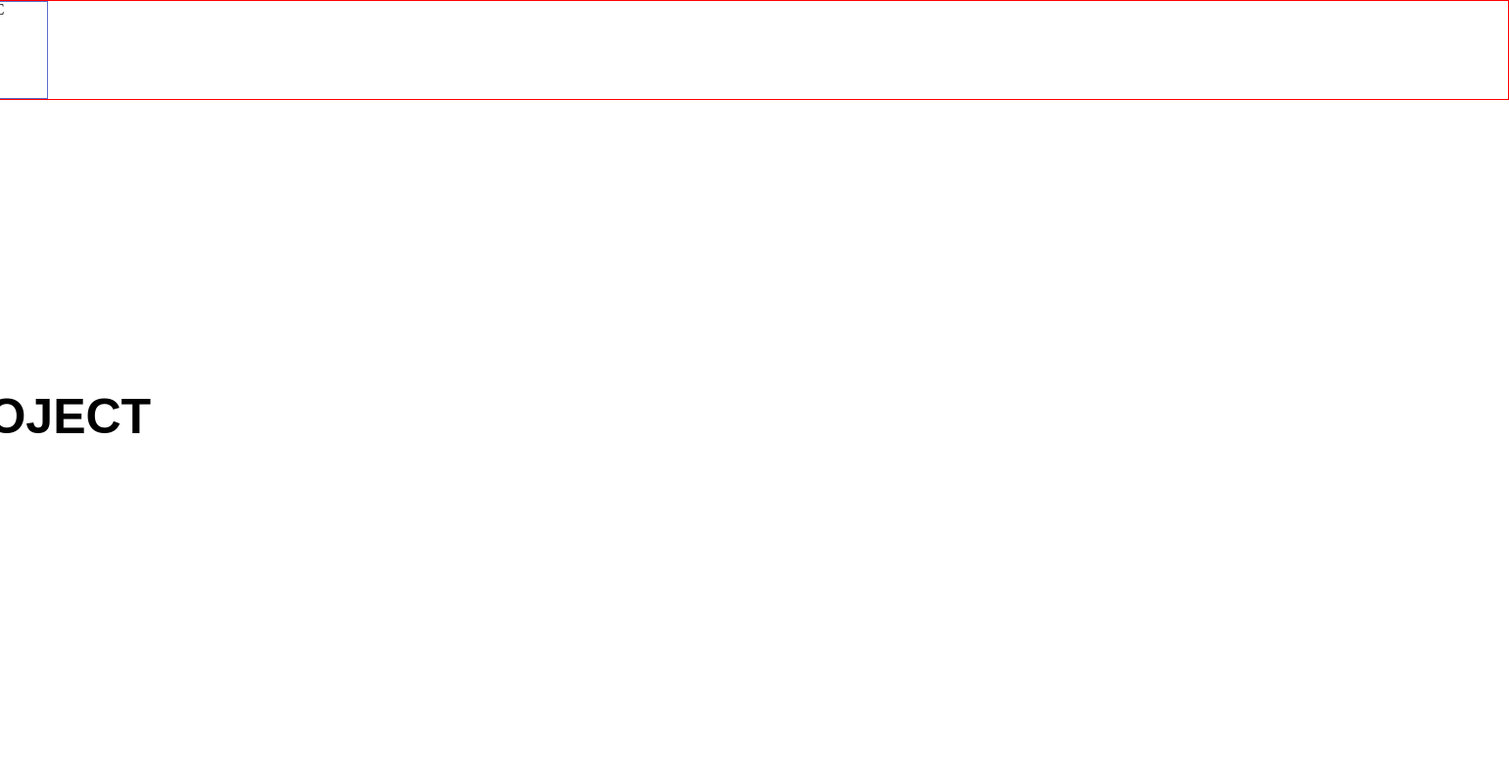
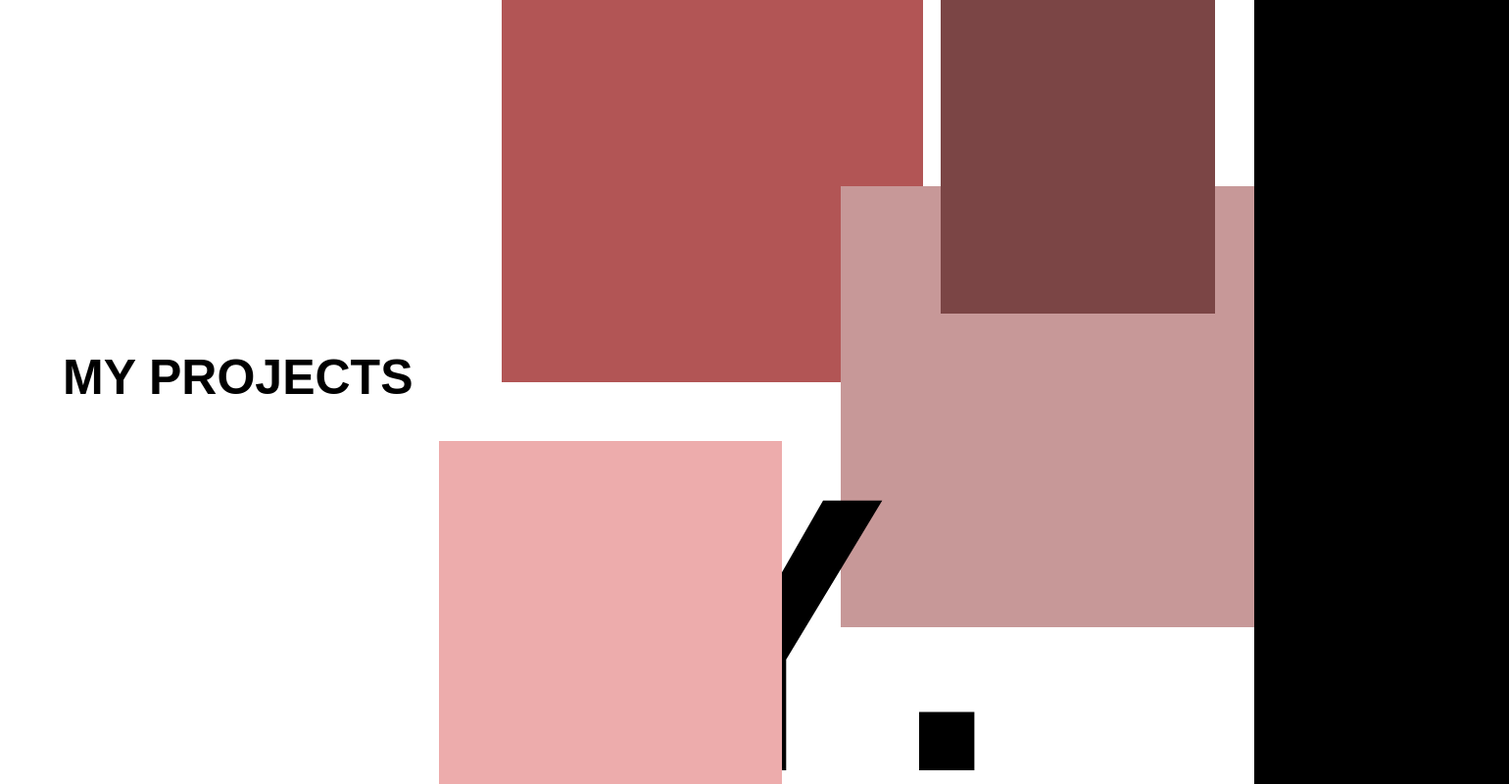
Before and after one commit to yoannclaisse/portfolio, a plain HTML site: page project.html in a window 1280 px wide. Shown: the whole page at 98% size, 1540 px wide, since content can reach past the window. Drawn offline with Linux system fonts and the light colour scheme.

Commit message:
bug fixed

```diff
--- a/project.html
+++ b/project.html
@@ -15,11 +15,19 @@
             <span class="letter">.</span>
             <span class="letter">C</span>
         </div>
-            <h1 class="title">my project</h1>
+        <h1 class="title">my projects</h1>
         <div class="square-1"></div>
         <div class="square-2"></div>
         <div class="square-3"></div>
         <div class="square-4"></div>
+        <div class="burger-menu">
+            <a href=""><img class="social" src="./sources/svg/facebook.svg" alt="facebook"></a>
+        </div>
+    </div>
+    <div class="container-social">
+        <a href=""><img class="social" src="./sources/svg/facebook.svg" alt="facebook"></a>
+        <a href=""><img class="social" src="./sources/svg/insta.svg" alt="insta"></a>
+        <a href=""><img class="social" src="./sources/svg/twitter.svg" alt="twitter"></a>
     </div>
     <!-- <script src="./sources/javascript/script.js"></script> -->
 </body>
--- a/sources/css/styleproject.css
+++ b/sources/css/styleproject.css
@@ -1,67 +1,113 @@
+*
+{
+    box-sizing: border-box;
+}
+
 body
 {
     width: 100vw;
     height: 100vh;
     background: #000000;
+    /* overflow: hidden; */
     display: flex;
-    flex-direction: column;
     justify-content: center;
     align-items: center;
-    box-sizing: border-box;
 }
-
 .container
 {
+    position: relative;
     width: 1800px;
     height: 800px;
     background: #ffffff;
-    position: relative;
-    box-sizing: border-box;
-
+    overflow: hidden;
 }
 
-.letters
+.container .letters
 {
-    border: solid #ff0000 1px;
+    z-index: 2;
+position: absolute;
+top: 56%;
+left: 50%;
+cursor: default;
 }
 
-.letter
+.container .letters .letter
 {
-    width: 100px;
-    height: 100px;
-    display: inline-block;
-    border: solid #5B6DCD 1px;
-    text-align: center;
+    font-size: 400px;
+    color: #000000;
+    font-family: Arial, Helvetica, sans-serif;
+    font-weight: 900;
 }
 
 .container .title
 {
     position: absolute;
-    top: 50%;
+    top: 45%;
     left: 5%;
     font-size: 50px;
     color: #000000;
     font-family: Arial, Helvetica, sans-serif;
     font-weight: 900;
     text-transform: uppercase;
+    cursor: default;
 }
 
 .container .square-1
 {
-
+    position: absolute;
+    left: 40%;
+    width: 430px;
+    height: 390px;
+    background: #b25555;
 }
 
 .container .square-2
 {
-
+    z-index: 3;
+    position: absolute;
+    bottom: 0;
+    left: 35%;
+    width: 350px;
+    height: 350px;
+    background: #edacac;
 }
 
 .container .square-3
 {
-
+    z-index: 1;
+    position: absolute;
+    bottom: 20%;
+    left: 67%;
+    width: 600px;
+    height: 450px;
+    background: #c79898;
 }
 
 .container .square-4
 {
+    z-index: 1;
+    position: absolute;
+    bottom: 60%;
+    left: 75%;
+    width: 280px;
+    height: 320px;
+    background: #7b4545;
+}
+
+.container .burger-menu
+{
 
 }
+
+.container-social
+{
+    width: 10%;
+    height: 70px;
+    position: absolute;
+    bottom: 0;
+    left: 45%;
+    display: flex;
+    flex-direction: row;
+    justify-content: space-between;
+    align-items: center;
+}
```
Also changed, not shown: index.html (renamed from sources/fonts/index.html, +3 -3 lines), sources/svg/burger.svg (added). Lines whose indentation alone changed are shown as unchanged.
